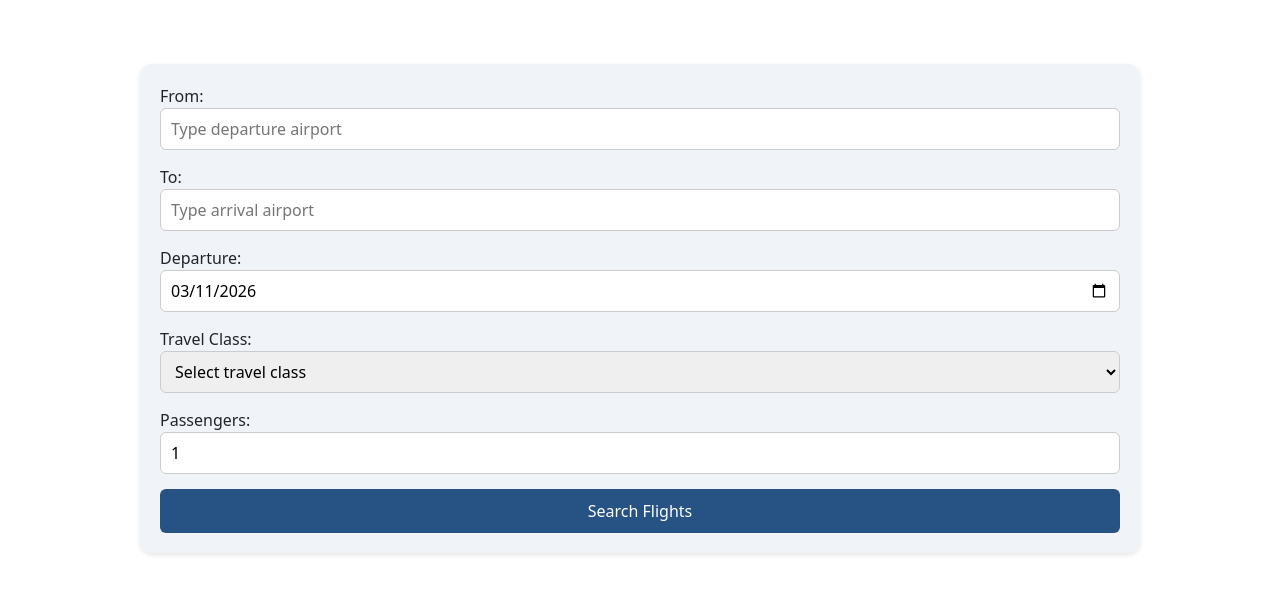
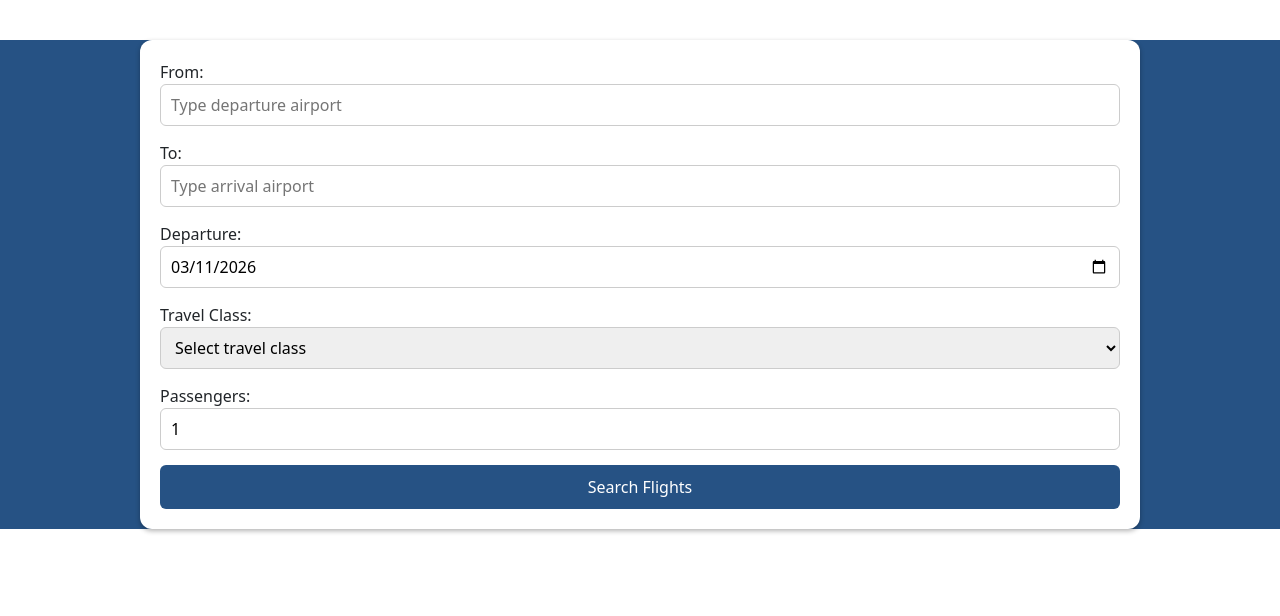
Before and after one commit to CallumSuffolkUni/AirDBUK, a Django app: page / in a window 1280 px wide. Shown: the part 102-718 px from the top of the page. Run offline with Django 5.2, Linux system fonts and the light colour scheme; some libraries are stand-ins or nearby versions; some web fonts are replaced.

Commit message:
home page styling

```diff
--- a/AirDBUK/AirDBUK_App/static/styles.css
+++ b/AirDBUK/AirDBUK_App/static/styles.css
@@ -1,11 +1,15 @@
 /* search form styling */
+
+.background-banner {
+    background-color: #265284;
+}
 .search-container {
-    background: #f0f4f8;
+    background: #ffffff;
     padding: 20px;
     border-radius: 12px;
     max-width: 1000px;
     margin: 40px auto;
-    box-shadow: 0 2px 5px rgba(0,0,0,0.1);
+    box-shadow: 0 2px 5px rgba(0,0,0,0.3);
 }
 
 .search-container form {
--- a/AirDBUK/AirDBUK_App/templates/base.html
+++ b/AirDBUK/AirDBUK_App/templates/base.html
@@ -64,12 +64,10 @@
 
     <!-- Main Content -->
 
-    <div class="main_body col p-4">
-        <div class="container-fluid">
-            <main>
-                {% block content %}{% endblock %}
-            </main>
-        </div>
+    <div class="main_body">
+        <main>
+            {% block content %}{% endblock %}
+        </main>
     </div>
     <!-- autocomplete script -->
     <script src="{% static 'js/autocomplete.js' %}"></script>
--- a/AirDBUK/AirDBUK_App/templates/home.html
+++ b/AirDBUK/AirDBUK_App/templates/home.html
@@ -4,11 +4,13 @@
 
 {% block content %}
 
+<div class="background-banner">
     <div class="search-container">
         <form method="get" action="{% url 'search_results' %}">
             {{ form.as_p }}
             <button type="submit">Search Flights</button>
         </form>
+    </div>
 </div>
 
 <!-- datalists for the JS-powered typeahead -->
```
Lines whose indentation alone changed are shown as unchanged.
